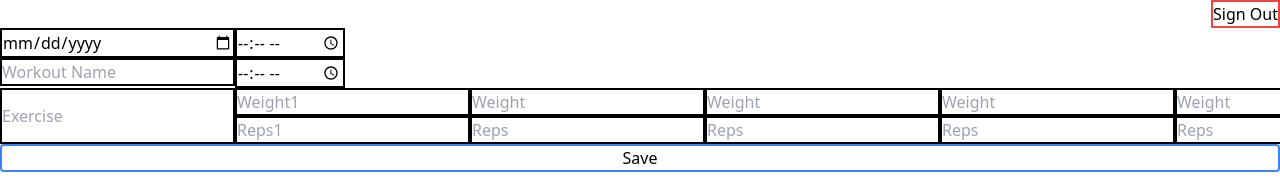
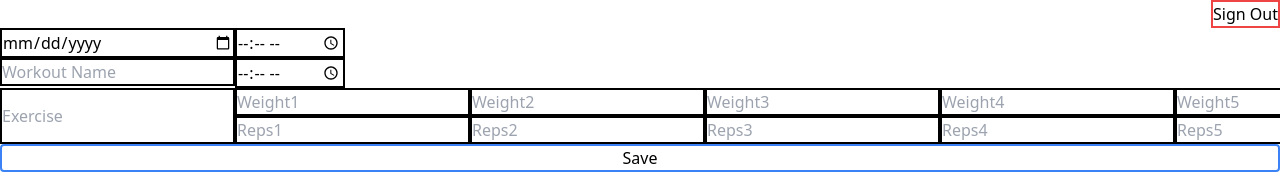
Before and after one commit to MarkCarson777/fitness-tracker, a React (Vite) app: page /workout in a window 1280 px wide. Shown: the top 194 px of the page. Built offline with nearby package versions, Linux system fonts and the light colour scheme; no server answers; sample sign-in values are in the browser's storage.

Commit message:
created Set component and refactored

```diff
--- a/src/components/Set/index.tsx
+++ b/src/components/Set/index.tsx
@@ -0,0 +1,27 @@
+import clsx from "clsx";
+
+import { FormInput } from "../FormInput";
+
+type SetProps = {
+  setNumber: string;
+  className?: string;
+};
+
+export function Set(props) {
+  const { setNumber, className } = props;
+
+  return (
+    <div className={clsx(className)}>
+      <FormInput
+        type="number"
+        name={`weight${setNumber}`}
+        placeholder={`Weight${setNumber}`}
+      />
+      <FormInput
+        type="number"
+        name={`reps${setNumber}`}
+        placeholder={`Reps${setNumber}`}
+      />
+    </div>
+  );
+}
--- a/src/containers/WorkoutRecord/index.tsx
+++ b/src/containers/WorkoutRecord/index.tsx
@@ -2,8 +2,11 @@ import { Form, Formik } from "formik";
 
 import { Button } from "../../components/Button";
 import { FormInput } from "../../components/FormInput";
+import { Set } from "../../components/Set";
 
 export function WorkoutRecord() {
+  const sets = ["1", "2", "3", "4", "5", "6"];
+
   return (
     <Formik
       initialValues={{}}
@@ -27,54 +30,9 @@ export function WorkoutRecord() {
           <div className="flex">
             <FormInput type="text" name="exerciseName" placeholder="Exercise" />
             <div className="flex">
-              <div>
-                <FormInput
-                  type="number"
-                  name="weightOne"
-                  placeholder="Weight1"
-                />
-                <FormInput type="number" name="repsOne" placeholder="Reps1" />
-              </div>
-              <div>
-                <FormInput
-                  type="number"
-                  name="weightTwo"
-                  placeholder="Weight"
-                />
-                <FormInput type="number" name="repsTwo" placeholder="Reps" />
-              </div>
-              <div>
-                <FormInput
-                  type="number"
-                  name="weightThree"
-                  placeholder="Weight"
-                />
-                <FormInput type="number" name="repsThree" placeholder="Reps" />
-              </div>
-              <div>
-                <FormInput
-                  type="number"
-                  name="weightFour"
-                  placeholder="Weight"
-                />
-                <FormInput type="number" name="repsFour" placeholder="Reps" />
-              </div>
-              <div>
-                <FormInput
-                  type="number"
-                  name="weightFive"
-                  placeholder="Weight"
-                />
-                <FormInput type="number" name="repsFive" placeholder="Reps" />
-              </div>
-              <div>
-                <FormInput
-                  type="number"
-                  name="weightSix"
-                  placeholder="Weight"
-                />
-                <FormInput type="number" name="repsSix" placeholder="Reps" />
-              </div>
+              {sets.map((set, index) => (
+                <Set setNumber={index + 1} />
+              ))}
             </div>
           </div>
           <Button type="submit" disabled={isSubmitting}>
```
